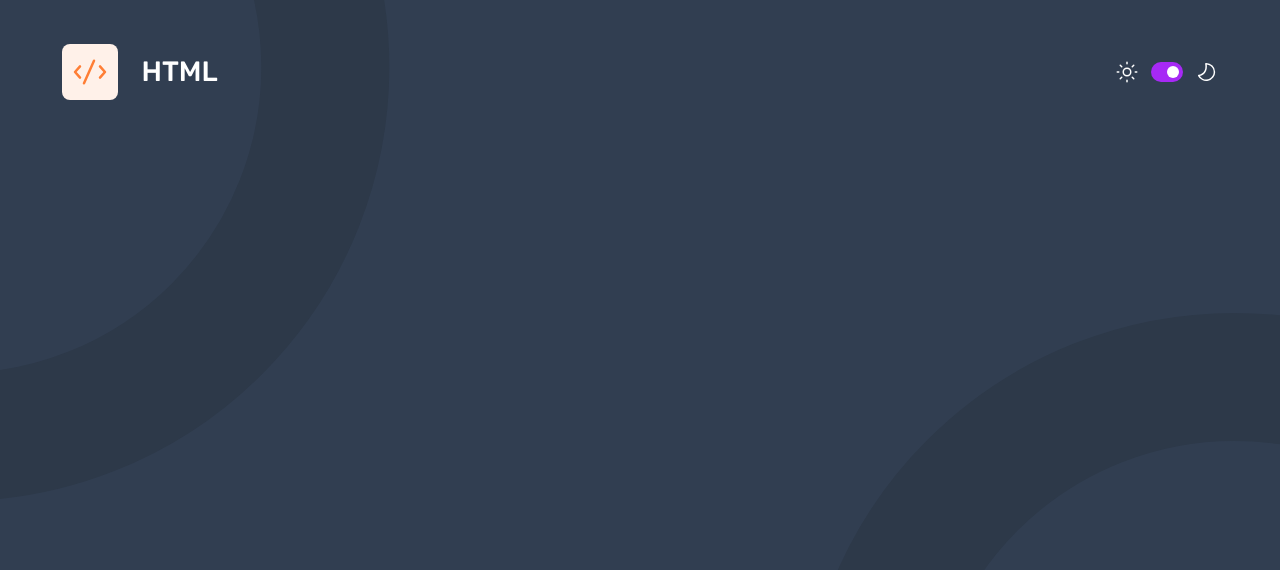
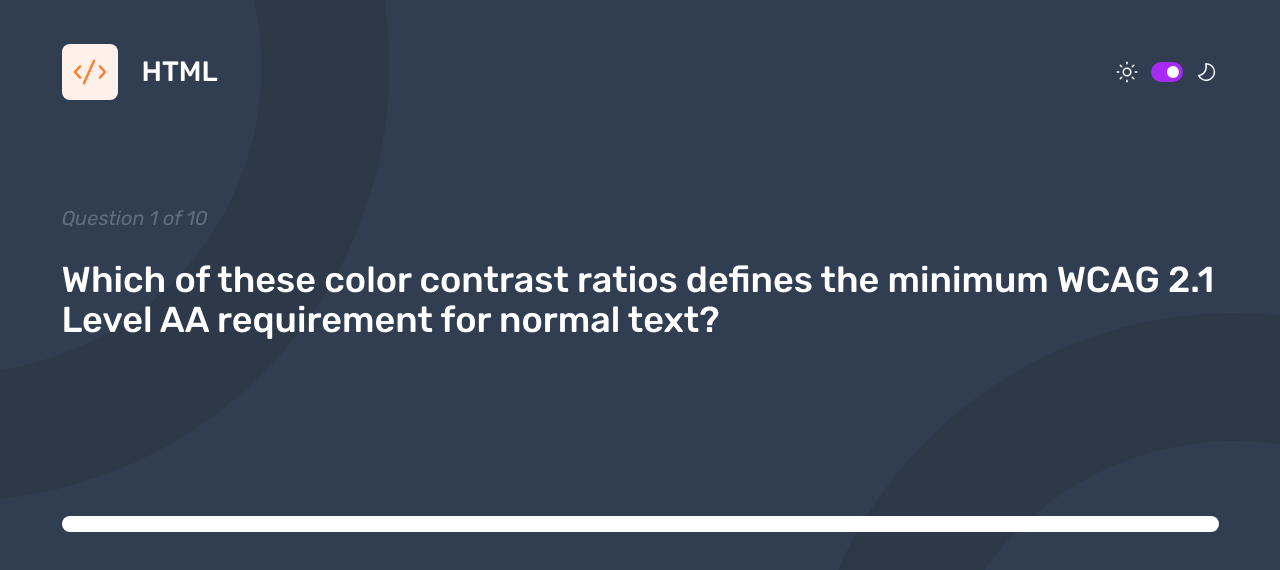
Before and after one commit to jazzielp/quiz-app, a React (Vite) app: page / in a window 1280 px wide. Both pictures are taken after a click on the element "HTML". Shown: the top 570 px of the page. Built offline with nearby package versions, Linux system fonts and the light colour scheme.

Commit message:
feat: create "Question" component

```diff
--- a/src/App.css
+++ b/src/App.css
@@ -36,6 +36,10 @@
   background-color: #F6E7FF;
 }
 
+.porc-0 {
+  width: 0;
+}
+
 .porc-10 {
   width: 10%;
 }
--- /dev/null
+++ b/src/components/Question.tsx
@@ -0,0 +1,46 @@
+import { useAppSelector } from '@/hooks/store'
+import { useState } from 'react'
+
+export function Question (): JSX.Element {
+  const { indexQuestion, quiz } = useAppSelector((state) => state.quizzes)
+  const [progressClass, setProgressClass] = useState('porc-0')
+  let totalQuestion = 0
+  let question
+  if (quiz !== null) {
+    question = quiz.questions
+    totalQuestion = question.length
+  }
+
+  const answeredPrecentage = indexQuestion / totalQuestion
+  if (answeredPrecentage > 0 && answeredPrecentage <= 0.1) {
+    setProgressClass('porc-10')
+  } else if (answeredPrecentage > 0.1 && answeredPrecentage <= 0.2) {
+    setProgressClass('porc-20')
+  } else if (answeredPrecentage > 0.2 && answeredPrecentage <= 0.3) {
+    setProgressClass('porc-30')
+  } else if (answeredPrecentage > 0.3 && answeredPrecentage <= 0.4) {
+    setProgressClass('porc-40')
+  } else if (answeredPrecentage > 0.4 && answeredPrecentage <= 0.5) {
+    setProgressClass('porc-50')
+  } else if (answeredPrecentage > 0.5 && answeredPrecentage <= 0.6) {
+    setProgressClass('porc-60')
+  } else if (answeredPrecentage > 0.6 && answeredPrecentage <= 0.7) {
+    setProgressClass('porc-70')
+  } else if (answeredPrecentage > 0.7 && answeredPrecentage <= 0.8) {
+    setProgressClass('porc-80')
+  } else if (answeredPrecentage > 0.8 && answeredPrecentage <= 0.9) {
+    setProgressClass('porc-90')
+  } else if (answeredPrecentage > 0.9 && answeredPrecentage <= 1) {
+    setProgressClass('porc-20')
+  }
+
+  return (
+    <div className=''>
+      <p className='text-xl mb-7 font-rubik italic text-greyNavy'>{`Question ${(indexQuestion + 1)} of ${totalQuestion}`}</p>
+      <h2 className='text-4xl mb-44 font-medium font-rubik text-darkNavy dark:text-white'>Which of these color contrast ratios defines the minimum WCAG 2.1 Level AA requirement for normal text?</h2>
+      <div className='w-full h-4 bg-white rounded-full'>
+        <div className={`h-full ${progressClass} bg-purpol rounded-full`} />
+      </div>
+    </div>
+  )
+}
--- a/src/components/Quiz.tsx
+++ b/src/components/Quiz.tsx
@@ -1,11 +1,14 @@
 import { Header } from './Header'
 import { Main } from './Main'
+import { Question } from './Question'
 
 export function Quiz (): JSX.Element {
   return (
     <>
       <Header />
-      <Main />
+      <Main>
+        <Question />
+      </Main>
     </>
   )
 }
```
